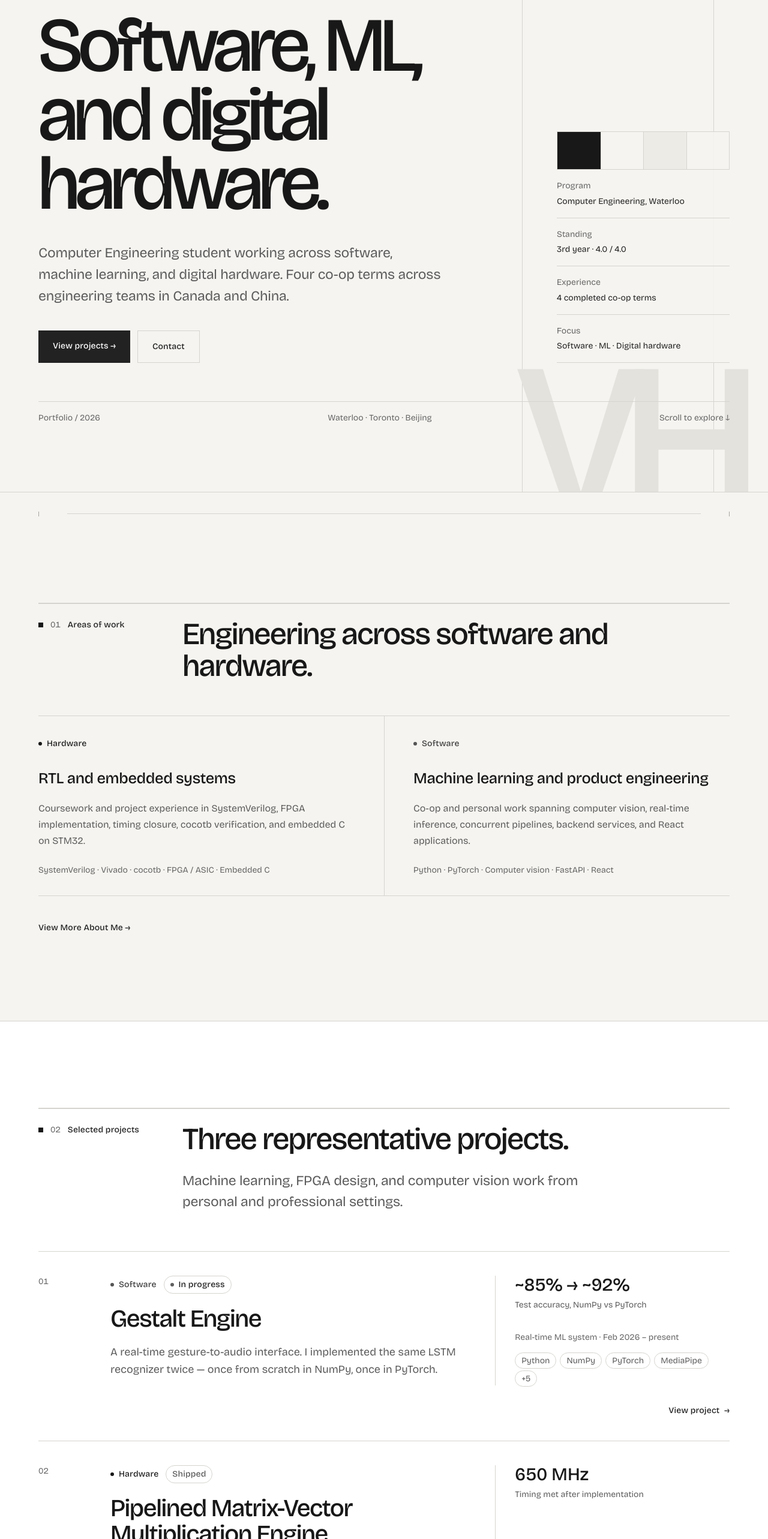
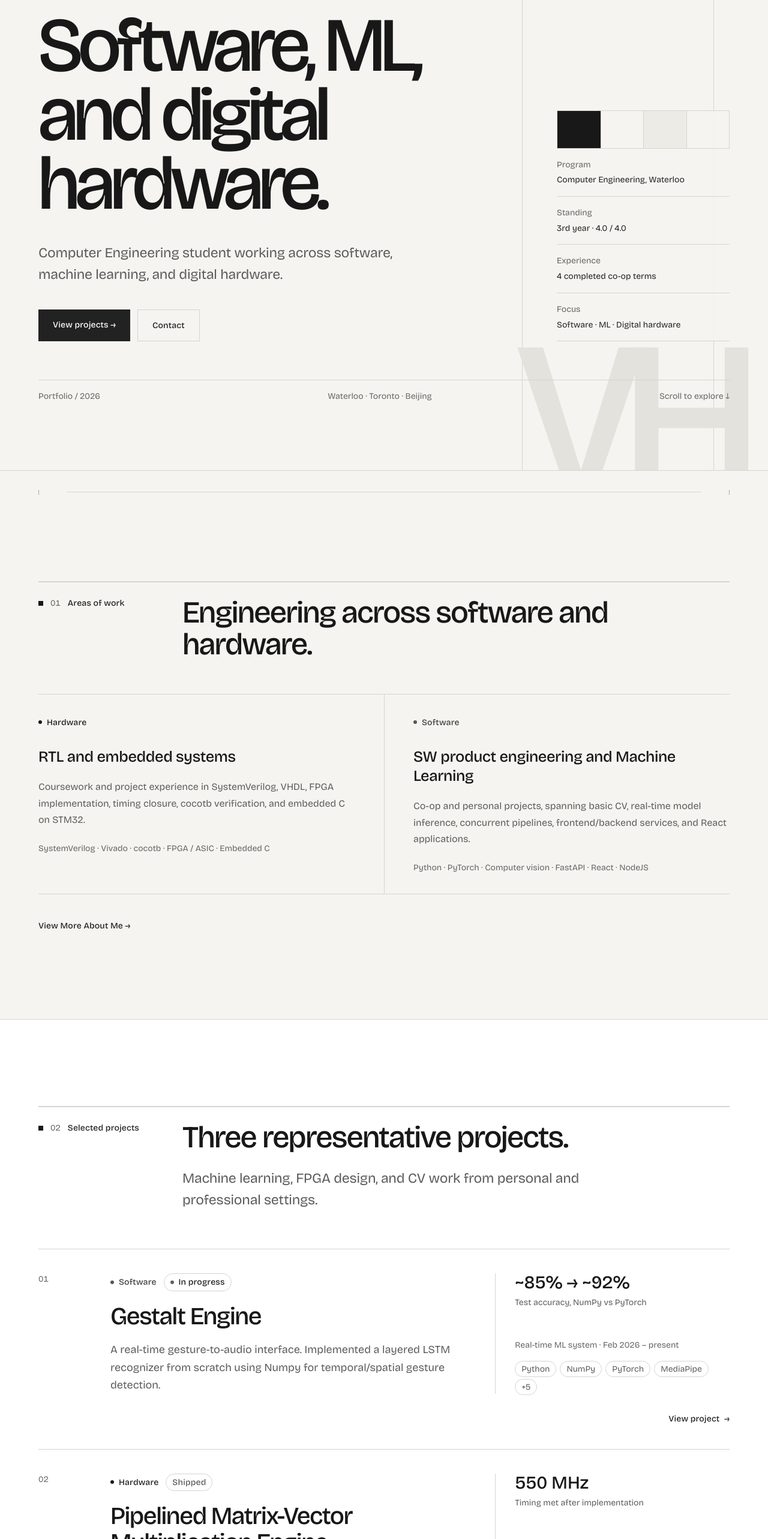
Before and after one commit to Ctr-cv/personal-portfolio, a Next.js app: page / in a window 1280 px wide. Shown: the part 234-2800 px from the top of the page at 60% size. Built offline with nearby package versions, Linux system fonts and the light colour scheme.

Commit message:
Vivi: changed some content issues + incorrect information

```diff
--- a/src/app/about/page.tsx
+++ b/src/app/about/page.tsx
@@ -16,9 +16,9 @@ const depthLabel = { core: "Primary", working: "Applied", exposure: "Familiar" }
 const depthStyle = { core: "text-bone-50", working: "text-bone-300", exposure: "text-bone-500" } as const;
 
 const bio = [
-  "I'm a third-year Computer Engineering student at the University of Waterloo. The co-op program has taken me through four full-time work terms in software engineering, backend development, and product development across Canada and China.",
-  "My recent projects span real-time machine learning, computer vision, FPGA acceleration, and embedded systems. I enjoy work where implementation details matter, whether that means reducing latency in a service pipeline or balancing registers in an RTL datapath.",
-  "I work professionally in English and Mandarin. During my terms at Huawei and JD.com, that included collaborating directly with engineering teams in Beijing and communicating technical work across offices.",
+  "Hello! My name is Vivi Huang, and I'm a third-year Computer Engineering student at the University of Waterloo. Through my personal time, courseworks and previous co-ops, I have gained extensive experience in full-stack and product development.",
+  "My recent projects span real-time machine learning, computer vision, FPGA acceleration, and embedded systems. I enjoy work where implementation details matter, from parallelizing a backend service to pipelining registers in an RTL datapath.",
+  "I'm constantly driven by curiosity and problem solving, and in hunt for ambitious and technical work. Feel free to contact me for any inquiries!",
 ];
 
 export default function AboutPage() {
--- a/src/app/page.tsx
+++ b/src/app/page.tsx
@@ -33,7 +33,7 @@ export default function HomePage() {
                 Software, ML,<br />and digital hardware.
               </h1>
               <p className="anim-rise type-lead mt-10 max-w-2xl text-bone-400" style={{ ["--i" as string]: 2 }}>
-                {site.positioning} Four co-op terms across engineering teams in Canada and China.
+                {site.positioning}
               </p>
               <div className="anim-rise mt-10 flex flex-wrap gap-3" style={{ ["--i" as string]: 3 }}>
                 <Link href="/work" className="type-label bg-bone-100 px-6 py-4 text-carbon-850 transition-opacity hover:opacity-75">
@@ -97,7 +97,7 @@ export default function HomePage() {
       <section className="surface-panel py-24 sm:py-36">
         <Container wide>
           <Reveal>
-            <SectionHeader index="02" label="Selected projects" title="Three representative projects." intro="Machine learning, FPGA design, and computer vision work from personal and professional settings." />
+            <SectionHeader index="02" label="Selected projects" title="Three representative projects." intro="Machine learning, FPGA design, and CV work from personal and professional settings." />
           </Reveal>
           <div className="mt-16 border-b border-bone-50">
             {selectedProjects.map((project, i) => (
--- a/src/content/about.ts
+++ b/src/content/about.ts
@@ -8,7 +8,7 @@ export const skillGroups: SkillGroup[] = [
       { name: "SystemVerilog", depth: "core", note: "Accelerator datapath, control, and integration" },
       { name: "RTL & FSM design", depth: "core" },
       { name: "Pipelining", depth: "core", note: "Register balancing for timing closure" },
-      { name: "Timing closure", depth: "core", note: "650 MHz on an AMD Kria device" },
+      { name: "Timing closure", depth: "core", note: "550 MHz on an AMD Kria device" },
       { name: "Verilog", depth: "working", note: "Computer Architecture coursework" },
       { name: "Binarized network hardware", depth: "working", note: "XNOR/popcount datapath and tapeout" },
     ],
--- a/src/content/case-studies.ts
+++ b/src/content/case-studies.ts
@@ -46,7 +46,7 @@ const caseStudies: Record<string, CaseStudyCopy> = {
       "The project also exercised the implementation flow beyond functional RTL. The block was synthesized out of context because its wide interfaces could not map to physical board pins, then checked after implementation for timing, resource use, and netlist-level behavior on an AMD Kria target.",
     ],
     results: [
-      "Met the lab's 650 MHz post-implementation timing target with 128 compute lanes on the 512 × 512 configuration.",
+      "Met the lab's 550 MHz post-implementation timing target with 128 compute lanes on the 512 × 512 configuration.",
       "Verified individual modules, top-level behavior, and the implemented netlist through simulation and waveform debugging.",
     ],
     choices: [
--- a/src/content/experience.ts
+++ b/src/content/experience.ts
@@ -11,7 +11,7 @@ export const roles: Role[] = [
     start: "2025-09",
     end: "2026-04",
     context:
-      "One continuous eight-month term on a team of roughly twelve, not two separate placements. Five distinct projects, spanning computer vision, machine learning, OS-level agent architecture, mobile development and latency optimization.",
+      "Eight-months co-op term @ Huawei Human-Machine Interaction Lab. My work spans computer vision, machine learning, OS-level agent architecture, mobile development and latency optimization.",
     contributions: [
       "Owned a cycling-route extraction pipeline end to end: recovering ordered geographic landmarks from unconstrained screenshots via morphological image processing, then snapping them to real routes through a maps routing service. Cut per-image runtime from roughly 30s to 12–15s.",
       "Fine-tuned a YOLO26 detector for in-pipeline map icon detection on a self-curated 2,300-image dataset — a class absent from pretraining — reaching 98% mAP@50 with mosaic and flip augmentation.",
@@ -33,12 +33,6 @@ export const roles: Role[] = [
         label: "In one eight-month term",
         basis: "measured",
         note: "Five distinct projects across computer vision, ML, agent architecture, mobile development and latency optimization. The breadth is the notable part — most of these are normally separate specialties.",
-      },
-      {
-        value: "7–8s → <3s",
-        label: "Median voice agent response latency",
-        basis: "approximate",
-        note: "From the user finishing speaking to the assistant's first word, at the median. A rough development measurement rather than rigorous benchmarking.",
       },
     ],
     stack: [
@@ -72,7 +66,7 @@ export const roles: Role[] = [
     start: "2025-01",
     end: "2025-04",
     context:
-      "One of JD.com's largest internal platforms — coupon issuance and promotion eligibility, used by hundreds of marketing employees. Spring Boot, with Redis and Kafka in the stack.",
+      "Worked on one of JD.com's largest internal platforms — coupon issuance and promotion eligibility, used by hundreds of marketing employees. Spring Boot, with Redis and Kafka in the stack.",
     contributions: [
       "Implemented a new form allowing employees to submit coupons and promotions for supervisor review.",
       "Debugged an edge case causing that form to fail to submit, and added alert notifications for it by reusing an alert object class already used elsewhere in the system — roughly thirty lines covering that case and other product-manager-reported issues.",
@@ -88,7 +82,7 @@ export const roles: Role[] = [
         note: "A property of the platform as I found it, along with its high availability. Context for the environment I was working in — code review standards and blast radius — and explicitly not a result I produced.",
       },
     ],
-    stack: ["Java", "Spring Boot", "SQL"],
+    stack: ["Java", "Spring Boot", "SQL", "Vue"],
     projects: ["promotions-platform"],
     scopeNote:
       "The platform's transaction volume and availability were inherited, not produced by me. I wrote no tests and did no CI/CD work this term, and I have no measured performance delta to report. What I gained was the ability to navigate and safely change a very large codebase somebody else wrote.",
@@ -103,7 +97,7 @@ export const roles: Role[] = [
     start: "2024-05",
     end: "2024-08",
     context:
-      "A small company selling a B2B SaaS product combining taxation services with AI features to 100+ client companies. Two co-op students, a couple of engineers, a PM, and the CEO and CTO.",
+      "A small company selling a B2B SaaS product combining taxation services with AI features to 100+ client companies. Small team of CEO, CTO, core engineers and co-ops.",
     contributions: [
       "Introduced authentication to a product that had none: an OAuth2 single-sign-on flow with connectors to Google Drive, Dropbox and GitHub, so client companies could bulk-import documents instead of uploading one file at a time.",
       "Built a continuous ETL synchronization from client sources into Supabase using Airbyte, landing over a million rows.",
--- a/src/content/projects.hardware.ts
+++ b/src/content/projects.hardware.ts
@@ -47,10 +47,10 @@ export const hardwareProjects: Project[] = [
     ],
     metrics: [
       {
-        value: "650 MHz",
+        value: "550 MHz",
         label: "Timing met after implementation",
         basis: "tool-reported",
-        note: "Vivado's post-implementation timing report, against the lab's 650 MHz pass requirement. Achieved through register-balanced pipelining. The constraints file deliberately specifies an unattainable 1 ns period — not as a target, but to push the synthesis tool to optimise as aggressively as it can.",
+        note: "Vivado's post-implementation timing report, against the lab's 550 MHz pass requirement. Achieved through register-balanced pipelining. The constraints file deliberately specifies an unattainable 1 ns period — not as a target, but to push the synthesis tool to optimise as aggressively as it can.",
       },
       {
         value: "128 lanes",
@@ -77,7 +77,7 @@ export const hardwareProjects: Project[] = [
     decisions: [
       {
         title: "Fully pipeline the dot-product unit",
-        body: "The dot-product unit takes two 8-element signed vectors and produces a scalar. Eight parallel multipliers feed a binary adder reduction tree of log₂(N) levels, and the whole path is pipelined with registers between stages. This is what makes the clock target reachable: it breaks the long multiply-and-reduce path into short stages, each of which has to settle in one cycle rather than the whole chain having to settle in one cycle. Balancing where those registers sit is the difference between meeting 650 MHz and missing it.",
+        body: "The dot-product unit takes two 8-element signed vectors and produces a scalar. Eight parallel multipliers feed a binary adder reduction tree of log₂(N) levels, and the whole path is pipelined with registers between stages. This is what makes the clock target reachable: it breaks the long multiply-and-reduce path into short stages, each of which has to settle in one cycle rather than the whole chain having to settle in one cycle. Balancing where those registers sit is the difference between meeting 550 MHz and missing it.",
       },
       {
         title: "Give the accumulator first/last control instead of an external counter",
@@ -116,7 +116,7 @@ export const hardwareProjects: Project[] = [
       },
     ],
     outcome: [
-      "The design meets timing at the 650 MHz target with 128 compute lanes on the 512 × 512 benchmark, verified at both RTL and implemented-netlist level.",
+      "The design meets timing at the 550 MHz target with 128 compute lanes on the 512 × 512 benchmark, verified at both RTL and implemented-netlist level.",
       "More usefully, it is the project that taught me the difference between RTL that simulates and RTL that builds. Pipelining for timing, respecting memory latency in control, synthesizing out-of-context, and checking utilisation against expectation are all things you only learn by having the tools refuse to cooperate.",
     ],
     limitations: [
--- a/src/content/projects.software.ts
+++ b/src/content/projects.software.ts
@@ -5,7 +5,7 @@ export const softwareProjects: Project[] = [
     slug: "gestalt-engine",
     title: "Gestalt Engine",
     tagline:
-      "A real-time gesture-to-audio interface. I implemented the same LSTM recognizer twice — once from scratch in NumPy, once in PyTorch.",
+      "A real-time gesture-to-audio interface. Implemented a layered LSTM recognizer from scratch using Numpy for temporal/spatial gesture detection.",
     discipline: "software",
     kind: "Real-time ML system",
     context: "Personal project, solo",
@@ -165,9 +165,9 @@ export const softwareProjects: Project[] = [
 
   {
     slug: "route-extraction",
-    title: "Cycling Route Extraction Pipeline",
+    title: "Route Extraction Pipeline",
     tagline:
-      "Recovering an ordered sequence of landmarks from an arbitrary screenshot, then snapping it to a real cycling route.",
+      "Recovering an ordered sequence of landmarks from an arbitrary screenshot, then snapping it to a real cycling route. Demo for Huawei Health team.",
     discipline: "software",
     kind: "Computer vision pipeline",
     context: "Huawei Technologies Canada",
--- a/src/content/site.ts
+++ b/src/content/site.ts
@@ -21,7 +21,7 @@ export const site = {
   availability: {
     label: "Seeking Winter 2027 co-op",
     detail:
-      "Open to hardware design, verification, and AI/ML systems roles. Fifth work term.",
+      "Open to SWE, AI/ML systems, and hardware/FPGA design roles. Fifth work term.",
   },
 } as const;
 
@@ -35,14 +35,14 @@ export const disciplines = [
     id: "hardware" as const,
     label: "Digital hardware",
     heading: "RTL and embedded systems",
-    body: "Coursework and project experience in SystemVerilog, FPGA implementation, timing closure, cocotb verification, and embedded C on STM32.",
+    body: "Coursework and project experience in SystemVerilog, VHDL, FPGA implementation, timing closure, cocotb verification, and embedded C on STM32.",
     keywords: ["SystemVerilog", "Vivado", "cocotb", "FPGA / ASIC", "Embedded C"],
   },
   {
     id: "software" as const,
     label: "Software and ML",
-    heading: "Machine learning and product engineering",
-    body: "Co-op and personal work spanning computer vision, real-time inference, concurrent pipelines, backend services, and React applications.",
-    keywords: ["Python", "PyTorch", "Computer vision", "FastAPI", "React"],
+    heading: "SW product engineering and Machine Learning",
+    body: "Co-op and personal projects, spanning basic CV, real-time model inference, concurrent pipelines, frontend/backend services, and React applications.",
+    keywords: ["Python", "PyTorch", "Computer vision", "FastAPI", "React", "NodeJS"],
   },
 ];
```
Also changed, not shown: vivi2.txt (added), 2 other files (tests, documents, lock files or other folders).
